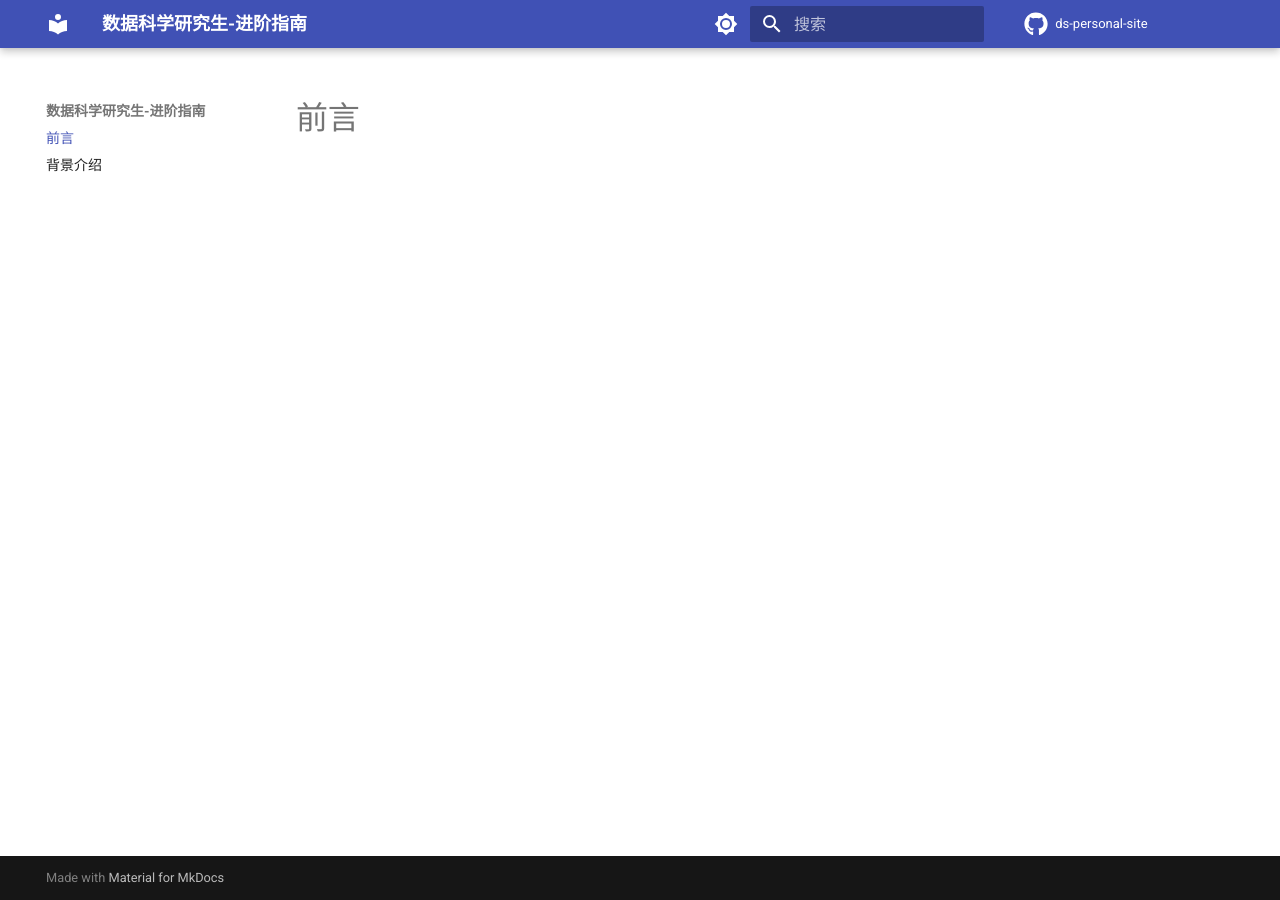
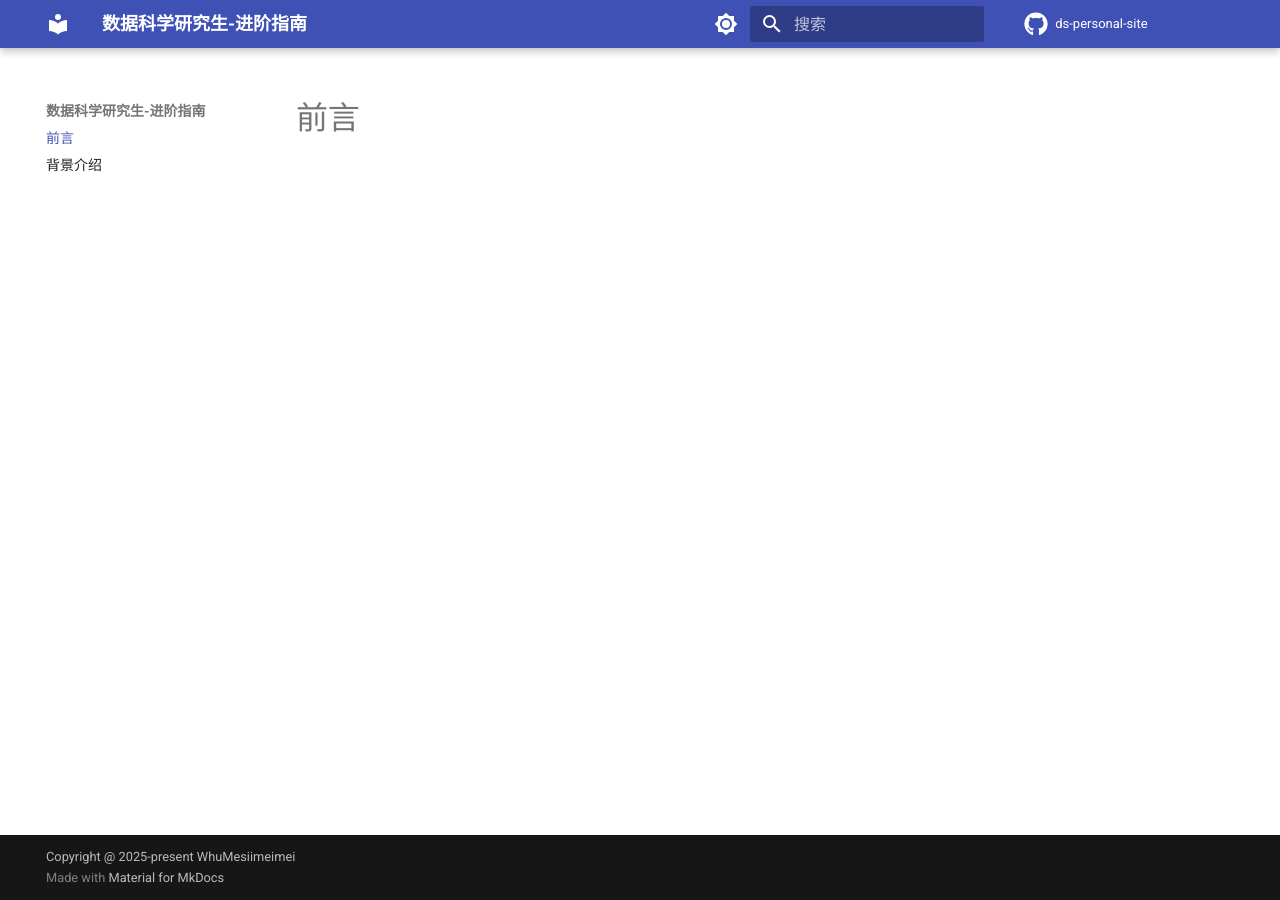
Before and after one commit to Messimeimei/personal-site, an MkDocs documentation site: the page built from docs/index.md, in a window 1280 px wide. Built offline with MkDocs 1.6.1 and Material for MkDocs 9.7.7, drawn with Linux system fonts in a browser that asks for light colours; comment, search, counter and statistics services are not loaded.

Commit message:
版权展示

```diff
--- a/mkdocs.yml
+++ b/mkdocs.yml
@@ -1,24 +1,29 @@
 site_name: 数据科学研究生-进阶指南
 repo_url: https://github.com/Messimeimei/personal-site  # 用于展示github相关信息
 repo_name: ds-personal-site
+copyright: Copyright @ 2025-present WhuMesiimeimei # 版权展示
+
 theme:
   name: material
   language: zh
   icon:
     repo: fontawesome/brands/github
   palette:
-
-    # Palette toggle for light mode
+    # 切换为白天模式
     - scheme: default
       toggle:
         icon: material/brightness-7
         name: Switch to dark mode
 
-    # Palette toggle for dark mode
+    # 切换为夜晚模式
     - scheme: slate
       toggle:
         icon: material/brightness-4
         name: Switch to light mode
+  # 一些交互特性的设置
+  features:
+    - header.autohide
+    - navigation.footer
 nav:
   - 前言: index.md
   - 背景介绍: introduction/bg-intro.md
```
